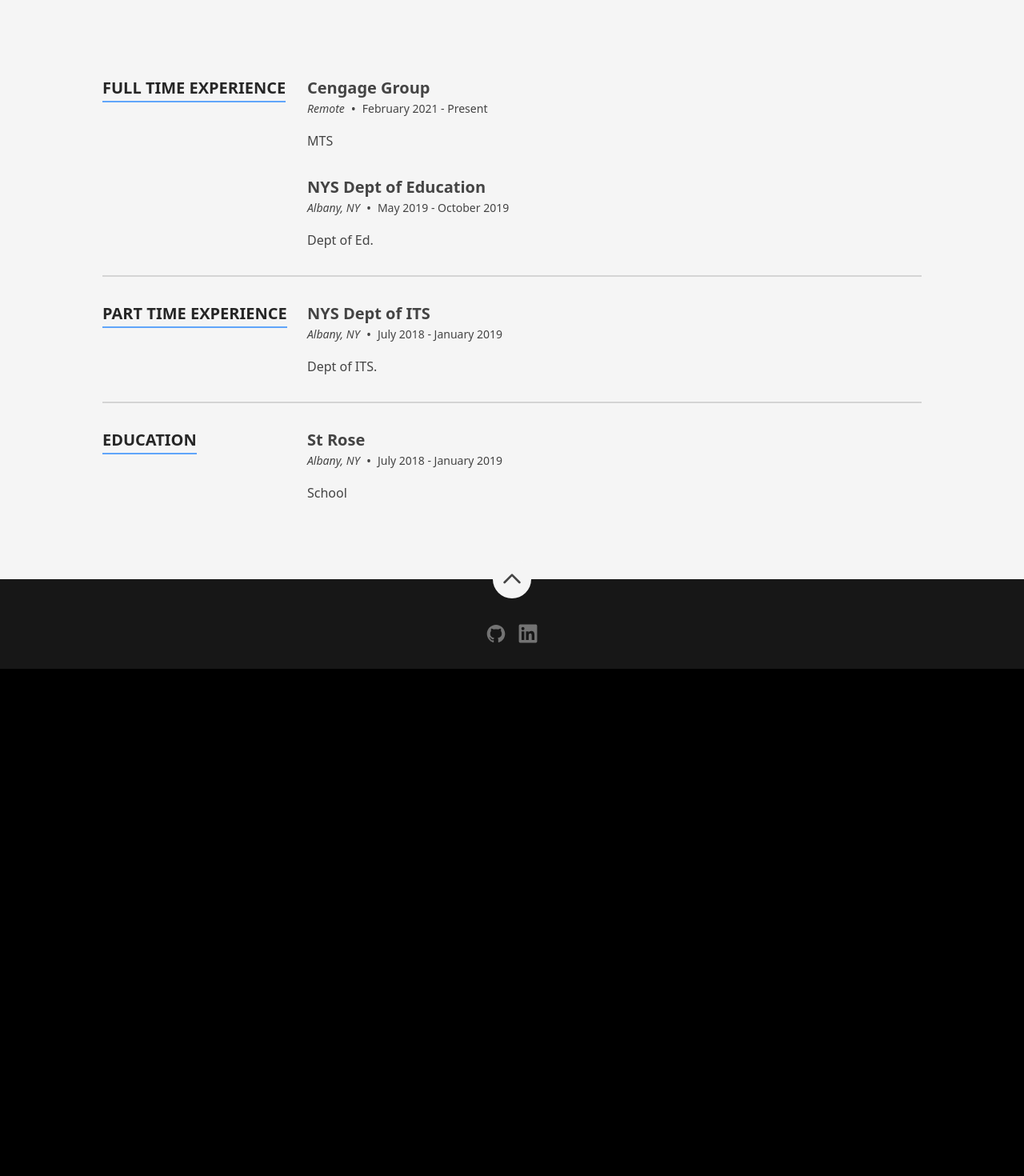
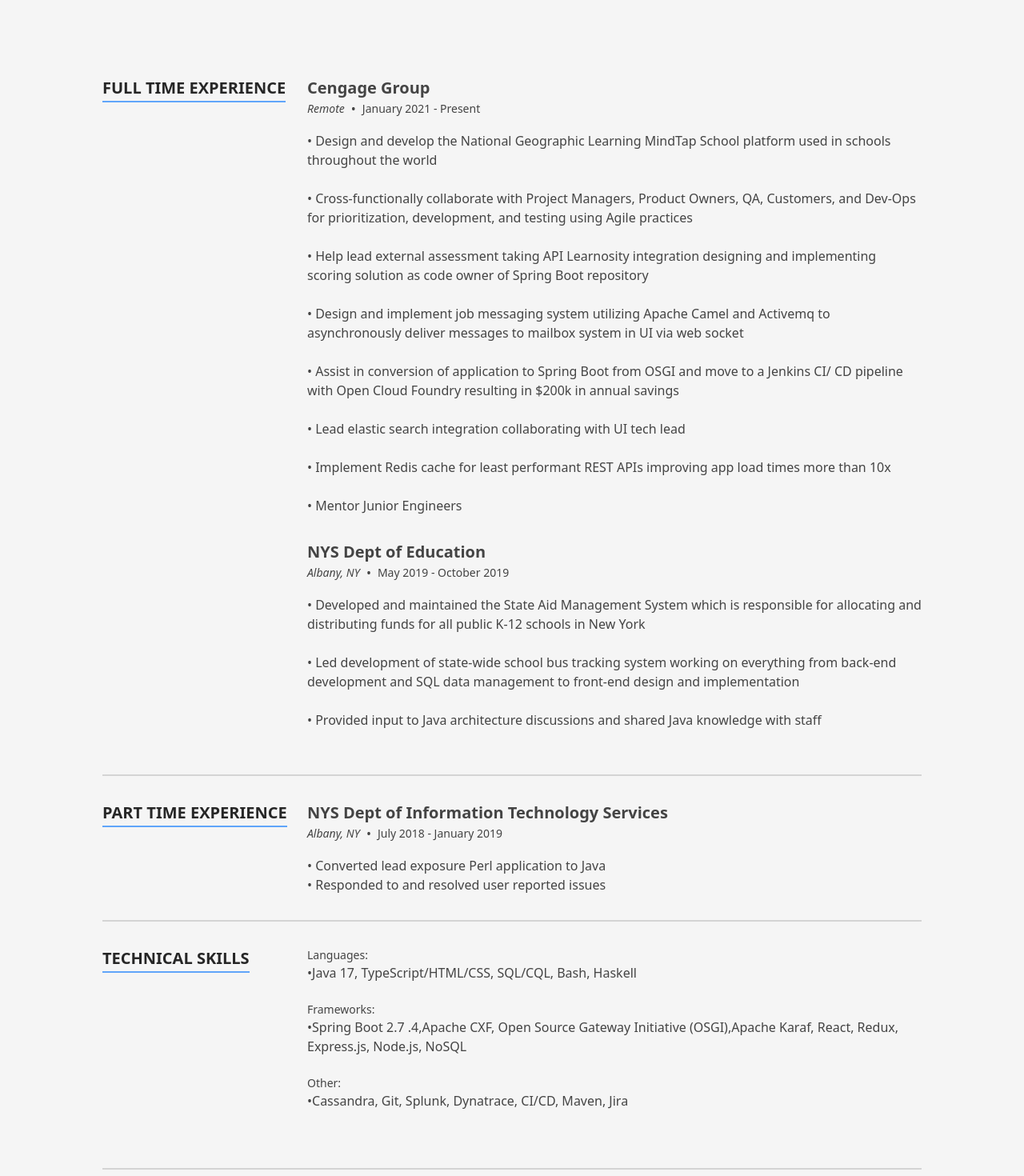
Before and after one commit to jzembrzuski/jzembrzuski.github.io, a Next.js app: page / in a window 1280 px wide. Shown: the part 800-2270 px from the top of the page at 80% size. Before the commit the page ends 1636 px from the top, so only its background shows below. Built offline with nearby package versions, Linux system fonts and the light colour scheme.

Commit message:
Adding in Resume data

```diff
--- /dev/null
+++ b/src/components/Sections/Resume/Skills.tsx
@@ -0,0 +1,25 @@
+import {FC, memo} from 'react';
+
+import {Skills} from '../../../data/dataDef';
+
+const Skills: FC<{item: Skills}> = memo(({item}) => {
+  const {languages, frameworks, other} = item;
+  return (
+    <div className="flex flex-col pb-8 text-center last:pb-0 md:text-left">
+      <div className="flex flex-col pb-4">
+          <span className="flex-1 text-sm font-medium sm:flex-none">Languages:</span>
+          <span>•{languages}</span>
+          <br></br>
+          <span className="flex-1 text-sm font-medium sm:flex-none">Frameworks:</span>
+          <span>•{frameworks}</span>
+          <br></br>
+          <span className="flex-1 text-sm font-medium sm:flex-none">Other:</span>
+          <span>•{other}</span>
+          <br></br>
+      </div>
+    </div>
+  );
+});
+
+Skills.displayName = 'SkillsItem';
+export default Skills;
--- a/src/components/Sections/Resume/index.tsx
+++ b/src/components/Sections/Resume/index.tsx
@@ -1,9 +1,10 @@
 import { FC, memo } from 'react';
 
-import { education, experience, partTime, SectionId } from '../../../data/data';
+import { education, experience, partTime, SectionId, skills } from '../../../data/data';
 import Section from '../../Layout/Section';
 import ResumeSection from './ResumeSection';
 import TimelineItem from './TimelineItem';
+import Skills from './Skills';
 
 const Resume: FC = memo(() => {
   return (
@@ -19,6 +20,11 @@ const Resume: FC = memo(() => {
             <TimelineItem item={item} key={`${item.title}-${index}`} />
           ))}
         </ResumeSection>
+        <ResumeSection title="Technical Skills">
+          {skills.map((item, index) => (
+            <Skills item={item} key={`${item.languages}-${index}`} />
+          ))}
+        </ResumeSection>
         <ResumeSection title="Education">
         {education.map((item, index) => (
             <TimelineItem item={item} key={`${item.title}-${index}`} />
--- a/src/data/data.tsx
+++ b/src/data/data.tsx
@@ -6,7 +6,7 @@ import GithubIcon from '../components/Icon/GithubIcon';
 import LinkedInIcon from '../components/Icon/LinkedInIcon';
 import {
   Hero,
-  HomepageMeta, Social, TimelineItem
+  HomepageMeta, Skills, Social, TimelineItem
 } from './dataDef';
 
 /**
@@ -36,8 +36,8 @@ export const heroData: Hero = {
     <>
       <p className="prose-sm text-stone-200 sm:prose-base lg:prose-lg">
         I'm a software engineer currently employed
-        as a predominantly Java engineer at <strong className="text-stone-100">Cengage Group</strong> working on the Mindtap School platform. I've had
-        over three years of professional experience in both the private and public education and healthcare industries.
+        as a Java engineer at <strong className="text-stone-100">Cengage Group</strong> working on the Mindtap School platform. I've had
+        over five years of professional experience in both the private and public education and healthcare industries.
       </p>
     </>
   ),
@@ -56,37 +56,66 @@ export const partTime: TimelineItem[] = [
   {
     date: 'July 2018 - January 2019',
     location: 'Albany, NY',
-    title: 'NYS Dept of ITS',
+    title: 'NYS Dept of Information Technology Services',
     content: (
-      <p>
-        Dept of ITS.
-      </p>
+      <><p>
+        • Converted lead exposure Perl application to Java
+      </p><p>
+          • Responded to and resolved user reported issues
+        </p></>
     ),
+  }
+];
+
+export const skills: Skills[] = [
+  {
+
+    languages: 'Java 17, TypeScript/HTML/CSS, SQL/CQL, Bash, Haskell',
+    frameworks:'Spring Boot 2.7 .4,Apache CXF, Open Source Gateway Initiative (OSGI),Apache Karaf, React, Redux, Express.js, Node.js, NoSQL',
+    other:'Cassandra, Git, Splunk, Dynatrace, CI/CD, Maven, Jira'
   }
 ];
 
 export const education: TimelineItem[] = [
   {
-    date: 'July 2018 - January 2019',
+    date: 'August 2016 - December 2018',
     location: 'Albany, NY',
-    title: 'St Rose',
+    title: 'The College of Saint Rose',
     content: (
       <p>
-       School
-      </p>
+B.S. Computer Science, Mathematics Minor      </p>
     ),
   }
 ];
 
 export const experience: TimelineItem[] = [
   {
-    date: 'February 2021 - Present',
+    date: 'January 2021 - Present',
     location: 'Remote',
     title: 'Cengage Group',
     content: (
-      <p>
-        MTS
-      </p>
+      <><p>
+        • Design and develop the National Geographic Learning MindTap School platform used in
+        schools throughout the world
+      </p><br></br><p>
+          • Cross-functionally collaborate with Project Managers, Product Owners, QA, Customers,
+          and Dev-Ops for prioritization, development, and testing using Agile practices
+        </p><br></br><p>
+          • Help lead external assessment taking API Learnosity integration designing and
+          implementing scoring solution as code owner of Spring Boot repository
+        </p><br></br><p>
+          • Design and implement job messaging system utilizing Apache Camel and Activemq to
+          asynchronously deliver messages to mailbox system in UI via web socket
+        </p><br></br><p>
+          • Assist in conversion of application to Spring Boot from OSGI and move to a Jenkins CI/
+          CD pipeline with Open Cloud Foundry resulting in $200k in annual savings
+        </p><br></br><p>
+          • Lead elastic search integration collaborating with UI tech lead
+        </p><br></br><p>
+          • Implement Redis cache for least performant REST APIs improving app load times more than 10x
+        </p><br></br><p>
+          • Mentor Junior Engineers
+        </p></>
     ),
   },
   {
@@ -94,9 +123,16 @@ export const experience: TimelineItem[] = [
     location: 'Albany, NY',
     title: 'NYS Dept of Education',
     content: (
-      <p>
-        Dept of Ed.
-      </p>
+      <><p>
+        • Developed and maintained the State Aid Management System which is responsible for
+        allocating and distributing funds for all public K-12 schools in New York
+      </p><br></br><p>
+          • Led development of state-wide school bus tracking system working on everything from
+          back-end development and SQL data management to front-end design and
+          implementation
+        </p><br></br><p>
+          • Provided input to Java architecture discussions and shared Java knowledge with staff
+        </p><br></br></>
     ),
   }
 ];
@@ -106,6 +142,6 @@ export const experience: TimelineItem[] = [
  * Social items
  */
 export const socialLinks: Social[] = [
-  {label: 'Github', Icon: GithubIcon, href: 'https://github.com/jzembrzuski'},
-  {label: 'LinkedIn', Icon: LinkedInIcon, href: 'https://www.linkedin.com/in/jake-zembrzuski-9b424a191/'}
+  { label: 'Github', Icon: GithubIcon, href: 'https://github.com/jzembrzuski' },
+  { label: 'LinkedIn', Icon: LinkedInIcon, href: 'https://www.linkedin.com/in/jake-zembrzuski-9b424a191/' }
 ];
--- a/src/data/dataDef.ts
+++ b/src/data/dataDef.ts
@@ -42,6 +42,12 @@ export interface TimelineItem {
   content: JSX.Element;
 }
 
+export interface Skills {
+  languages: string;
+  frameworks: string;
+  other: string;
+}
+
 
 /**
  * Social items
```
